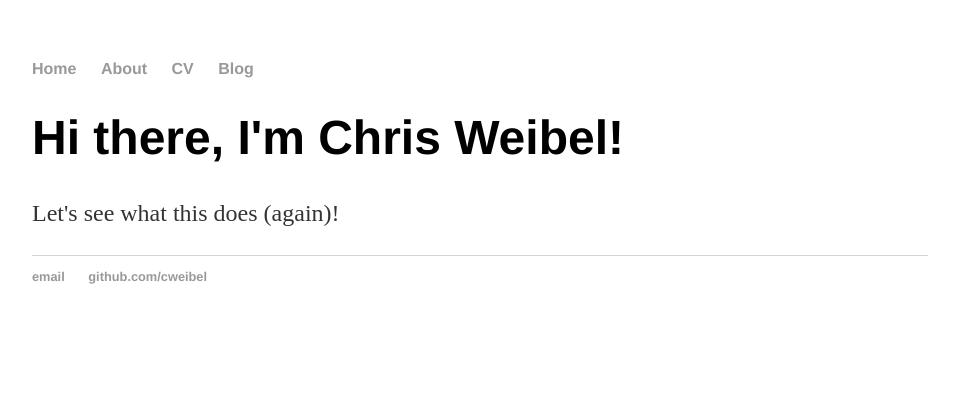
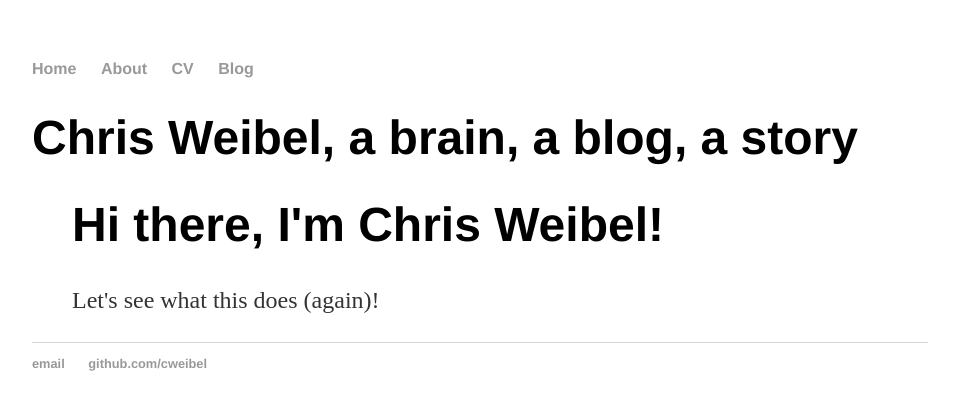
Before and after one commit to cweibel/cweibel.github.io, a Jekyll site: the page built from about/index.html, in a window 1280 px wide. Shown: the top 410 px of the page, without its empty margins (160-1119 px from the left). Built offline with Jekyll 4.4.1, drawn with Linux system fonts in a browser that asks for light colours.

Commit message:
add about2

```diff
--- a/about/index.html
+++ b/about/index.html
@@ -2,7 +2,9 @@
 layout: default
 title: Chris Weibel, a brain, a blog, a story
 ---
-<div class="blurb">
-	<h1>Hi there, I'm Chris Weibel!</h1>
+<h1>{{ page.title }}</h1>
+<ul class="about">
+
+    <h1>Hi there, I'm Chris Weibel!</h1>
 	<p>Let's see what this does (again)!</p>
-</div><!-- /.blurb -->
+</ul>
```
Also changed, not shown: _layouts/about.html (added, +9 -0 lines).
